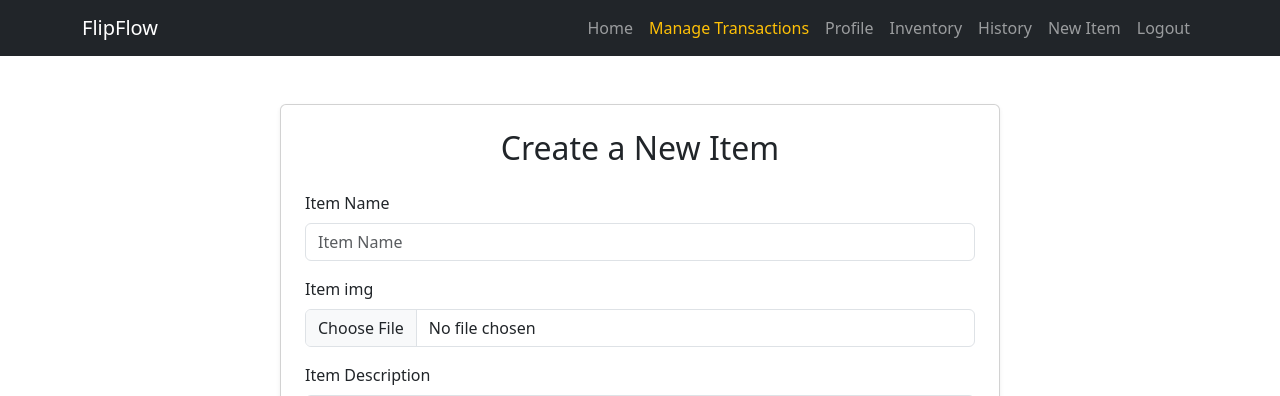
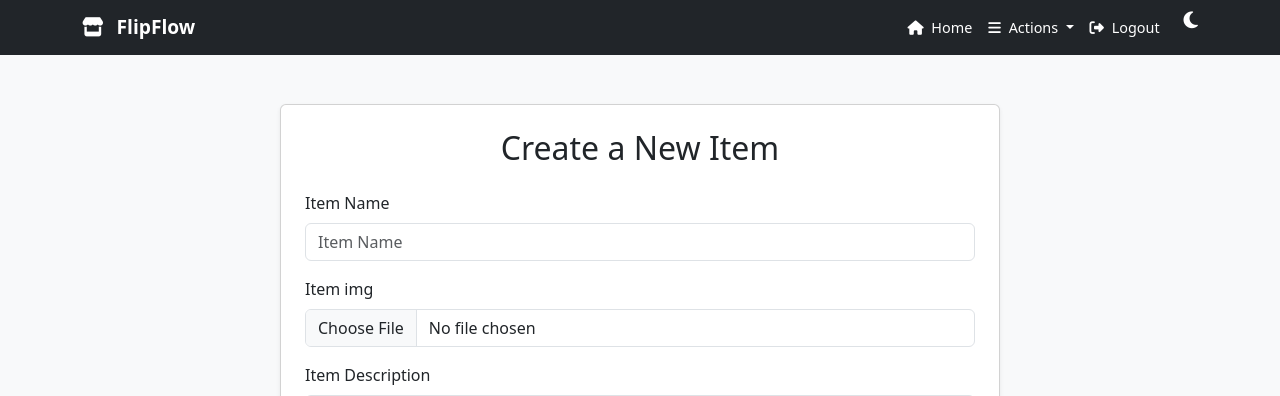
Before and after one commit to minanasser54/FlipFlow, a Django app: page /Item/item_create/ in a window 1280 px wide. Shown: the top 396 px of the page. Run offline with Django 5.2, Linux system fonts and the light colour scheme; a user stored in the database is signed in; data comes from the database, SQL or seed files in the repository; some libraries are stand-ins or nearby versions.

Commit message:
Add files via upload

```diff
--- a/FlipFlow/Project/templates/base.html
+++ b/FlipFlow/Project/templates/base.html
@@ -2,88 +2,287 @@
 <html lang="en">
 <head>
   {% load static %}
-    <meta charset="UTF-8">
-    <meta name="viewport" content="width=device-width, initial-scale=1.0">
-    <title>FlipFlow | {% block title %}Home{% endblock title%}</title>
-    <link rel="stylesheet" href="https://cdn.jsdelivr.net/npm/bootstrap@5.3.0/dist/css/bootstrap.min.css">
+  <meta charset="UTF-8" />
+  <meta name="viewport" content="width=device-width, initial-scale=1.0" />
+  <title>FlipFlow | {% block title %}Home{% endblock title %}</title>
+
+  <!-- Bootstrap CSS -->
+  <link
+    rel="stylesheet"
+    href="https://cdn.jsdelivr.net/npm/bootstrap@5.3.0/dist/css/bootstrap.min.css"
+  />
+
+  <!-- Font Awesome Icons -->
+  <link
+    rel="stylesheet"
+    href="https://cdnjs.cloudflare.com/ajax/libs/font-awesome/6.4.0/css/all.min.css"
+  />
+
+  <!-- Custom Styles -->
   <style>
-        body { padding-top: 56px; }
-        .footer { background: #f8f9fa; padding: 10px 0; text-align: center; position: fixed; bottom: 0; width: 100%; }
+    /* General Styling */
+    body {
+      padding-top: 56px; /* Space for fixed navbar */
+      background-color: #f8f9fa;
+      transition: background-color 0.3s ease, color 0.3s ease;
+    }
+
+    .dark-mode {
+      background-color: #121212 !important;
+      color: #ffffff;
+    }
+
+    .dark-mode .navbar {
+      background-color: #1e1e1e !important;
+    }
+
+    .dark-mode .navbar-brand,
+    .dark-mode .nav-link {
+      color: #ffffff !important;
+    }
+
+    .dark-mode .footer {
+      background-color: #121212 !important;
+      color: #ffffff;
+    }
+
+    .navbar-brand {
+      font-weight: bold;
+      color: #ffffff !important;
+      font-size: 1.2rem;
+    }
+
+    .navbar-nav .nav-link {
+      color: #ffffff !important;
+      transition: color 0.3s ease-in-out;
+      font-size: 0.9rem; /* Compact font size */
+      padding: 0.5rem 0.75rem; /* Reduced padding for compact icons */
+    }
+
+    .navbar-nav .nav-link i {
+      font-size: 0.9rem; /* Smaller icons */
+      margin-right: 0.25rem; /* Reduced spacing between icon and text */
+    }
+
+    .footer {
+      background: #343a40;
+      color: #ffffff;
+      padding: 10px 0;
+      text-align: center;
+      position: fixed;
+      bottom: 0;
+      width: 100%;
+      transition: background-color 0.3s ease, color 0.3s ease;
+    }
+
+    .footer a {
+      color: #ffffff;
+      text-decoration: none;
+    }
+
+    .footer a:hover {
+      text-decoration: underline;
+    }
+
+    /* Dropdown Menu Styling */
+    .dropdown-menu {
+      background-color: #1e1e1e !important;
+      border: none;
+    }
+
+    .dropdown-menu .dropdown-item {
+      color: #ffffff !important;
+      font-size: 0.9rem;
+      padding: 0.5rem 1rem;
+    }
+
+    .dropdown-menu .dropdown-item:hover {
+      background-color: #343a40 !important;
+    }
+
+    /* Dark/Light Mode Toggle */
+    .theme-toggle {
+      cursor: pointer;
+      font-size: 1.2rem;
+      margin-left: 1rem;
+      color: #ffffff;
+    }
+
+    .theme-toggle:hover {
+      color: #adb5bd;
+    }
   </style>
 </head>
 <body>
-
   <!-- Navbar -->
   <nav class="navbar navbar-expand-lg navbar-dark bg-dark fixed-top">
     <div class="container">
-        <a class="navbar-brand" href="#">FlipFlow</a>
-        <button class="navbar-toggler" type="button" data-bs-toggle="collapse" data-bs-target="#navbarNav">
+      <!-- Brand Logo -->
+      <a class="navbar-brand" href="{% url 'Item:item_list' %}">
+        <i class="fas fa-store me-2"></i> FlipFlow
+      </a>
+
+      <!-- Toggler Button -->
+      <button
+        class="navbar-toggler"
+        type="button"
+        data-bs-toggle="collapse"
+        data-bs-target="#navbarNav"
+        aria-controls="navbarNav"
+        aria-expanded="false"
+        aria-label="Toggle navigation"
+      >
         <span class="navbar-toggler-icon"></span>
       </button>
+
+      <!-- Navbar Links -->
       <div class="collapse navbar-collapse" id="navbarNav">
         <ul class="navbar-nav ms-auto">
           <!-- Home Link -->
           <li class="nav-item">
-                    <a class="nav-link" href="{% url 'Item:item_list' %}"><i class="fa fa-home"></i> Home</a>
+            <a class="nav-link" href="{% url 'Item:item_list' %}">
+              <i class="fas fa-home me-1"></i> Home
+            </a>
           </li>
 
+          <!-- Authenticated User Links -->
           {% if user.is_authenticated %}
+            <!-- Dropdown Menu for User Actions -->
+            <li class="nav-item dropdown">
+              <a
+                class="nav-link dropdown-toggle"
+                href="#"
+                id="userActionsDropdown"
+                role="button"
+                data-bs-toggle="dropdown"
+                aria-expanded="false"
+              >
+                <i class="fas fa-bars me-1"></i> Actions
+              </a>
+              <ul class="dropdown-menu dropdown-menu-dark" aria-labelledby="userActionsDropdown">
+                <!-- Profile Link -->
+                <li>
+                  <a class="dropdown-item" href="{% url 'accounts:profile' %}">
+                    <i class="fas fa-user me-1"></i> Profile
+                  </a>
+                </li>
+
+                <!-- Inventory Link -->
+                <li>
+                  <a class="dropdown-item" href="{% url 'Market:inventory' %}">
+                    <i class="fas fa-boxes me-1"></i> Inventory
+                  </a>
+                </li>
+
+                <!-- Transaction History Link -->
+                <li>
+                  <a class="dropdown-item" href="{% url 'accounts:transaction_history' %}">
+                    <i class="fas fa-history me-1"></i> History
+                  </a>
+                </li>
+
+                <!-- New Item Link -->
+                <li>
+                  <a class="dropdown-item" href="{% url 'Item:item_create' %}">
+                    <i class="fas fa-plus me-1"></i> New Item
+                  </a>
+                </li>
+
                 <!-- Admin Transaction Control Link -->
                 {% if user.is_staff or user.is_superuser %}
-                        <li class="nav-item">
-                            <a class="nav-link text-warning" href="{% url 'Market:admin_pending_deposits' %}">
-                                <i class="fa fa-cogs"></i> Manage Transactions
+                <li>
+                  <a
+                    class="dropdown-item text-warning"
+                    href="{% url 'Market:admin_pending_deposits' %}"
+                  >
+                    <i class="fas fa-cogs me-1"></i> Manage Transactions
                   </a>
                 </li>
                 {% endif %}
-                    <!-- Profile Link for Authenticated Users -->
-                    <li class="nav-item">
-                        <a class="nav-link" href="{% url 'accounts:profile' %}"><i class="fa fa-user"></i> Profile</a>
+              </ul>
             </li>
 
+            <!-- Logout Form -->
             <li class="nav-item">
-                        <a class="nav-link" href="{% url 'Market:inventory' %}"><i class="fa fa-user"></i> Inventory</a>
-                    </li>
-
-                    <li class="nav-item">
-                        <a class="nav-link" href="{% url 'accounts:transaction_history' %}"><i class="fa fa-user"></i> History</a>
-                    </li>
-
-                    <li class="nav-item">
-                        <a class="nav-link" href="{% url 'Item:item_create' %}"><i class="fa fa-user"></i> New Item</a>
-                    </li>
-                    <!-- Logout Link for Authenticated Users -->
-                    <li class="nav-item">
-                        <form action="{% url 'logout' %}" method="POST" style="display:inline;">
+              <form
+                action="{% url 'logout' %}"
+                method="POST"
+                style="display: inline"
+              >
                 {% csrf_token %}
-                            <button type="submit" class="nav-link btn btn-outline-light" style="border: none; background: none;">
-                                <i class="fa fa-sign-out-alt"></i> Logout
+                <button
+                  type="submit"
+                  class="nav-link btn btn-outline-light"
+                  style="border: none; background: none; color: #ffffff !important;"
+                >
+                  <i class="fas fa-sign-out-alt me-1"></i> Logout
                 </button>
               </form>
             </li>
           {% else %}
-                    <!-- Login Link for Non-authenticated Users -->
+            <!-- Login Link -->
             <li class="nav-item">
-                        <a class="nav-link btn btn-outline-light" href="{% url 'login' %}"><i class="fa fa-sign-in-alt"></i> Login</a>
+              <a
+                class="nav-link btn btn-outline-light"
+                href="{% url 'login' %}"
+              >
+                <i class="fas fa-sign-in-alt me-1"></i> Login
+              </a>
             </li>
 
-                    <!-- Register Link for Non-authenticated Users -->
+            <!-- Register Link -->
             <li class="nav-item">
-                        <a class="nav-link btn btn-outline-light" href="{% url 'accounts:signup' %}"><i class="fa fa-user-plus"></i> Register</a>
+              <a
+                class="nav-link btn btn-outline-light"
+                href="{% url 'accounts:signup' %}"
+              >
+                <i class="fas fa-user-plus me-1"></i> Register
+              </a>
             </li>
           {% endif %}
+
+          <!-- Light/Dark Mode Toggle -->
+          <li class="nav-item">
+            <i class="fas fa-moon theme-toggle" id="theme-toggle"></i>
+          </li>
         </ul>
       </div>
     </div>
   </nav>
 
-
   <!-- Main Content -->
-    <div class="container mt-4">
-        {% block body %}{% endblock body%}
-    </div>
+  <div class="container mt-4">{% block body %}{% endblock body %}</div>
 
 
+  <!-- Bootstrap JS -->
   <script src="https://cdn.jsdelivr.net/npm/bootstrap@5.3.0/dist/js/bootstrap.bundle.min.js"></script>
+
+  <!-- Custom JS -->
+  <script>
+    // Theme Toggle Logic
+    const themeToggle = document.getElementById('theme-toggle');
+    const body = document.body;
+
+    // Check local storage for saved theme
+    const savedTheme = localStorage.getItem('theme');
+    if (savedTheme === 'dark') {
+      body.classList.add('dark-mode');
+      themeToggle.classList.replace('fa-moon', 'fa-sun');
+    }
+
+    // Toggle theme on click
+    themeToggle.addEventListener('click', () => {
+      body.classList.toggle('dark-mode');
+
+      // Update icon based on current theme
+      if (body.classList.contains('dark-mode')) {
+        themeToggle.classList.replace('fa-moon', 'fa-sun');
+        localStorage.setItem('theme', 'dark');
+      } else {
+        themeToggle.classList.replace('fa-sun', 'fa-moon');
+        localStorage.setItem('theme', 'light');
+      }
+    });
+  </script>
 </body>
 </html>
```
Lines whose indentation alone changed are shown as unchanged.
